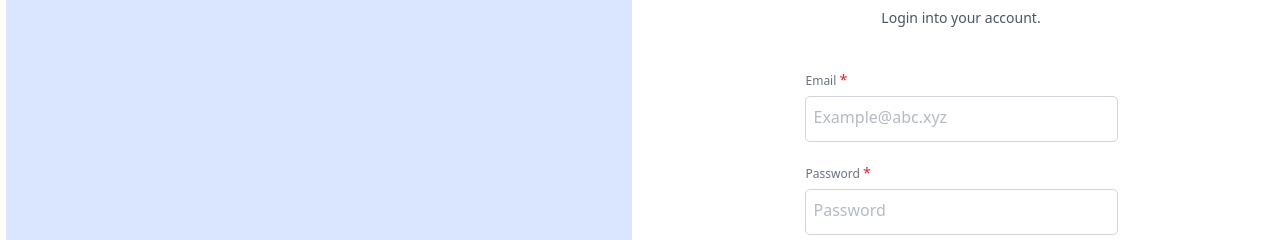
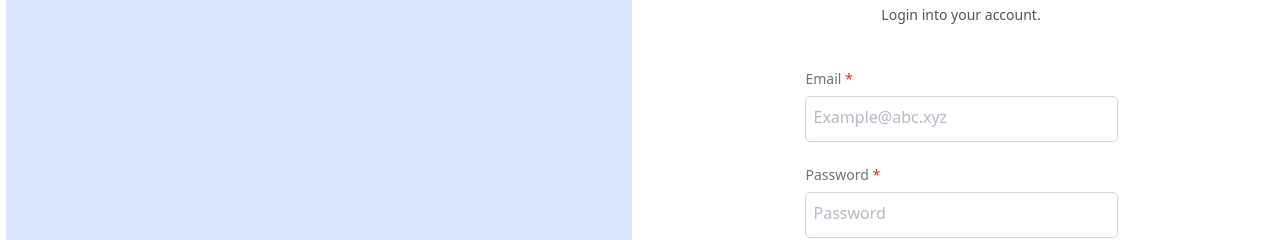
Before and after one commit to Mahesh-Uppunuthula/Linklytic-App, a React (Vite) app: page / in a window 1280 px wide. Both pictures are taken after a click on the button "Log in". Shown: the part 240-480 px from the top of the page. Built offline with nearby package versions, Linux system fonts and the light colour scheme.

Commit message:
Made isRequried prop optional in Field component

```diff
--- a/src/Components/Field/Field.tsx
+++ b/src/Components/Field/Field.tsx
@@ -3,7 +3,7 @@ import { cn } from "../../Utils/helpers";
 
 type FieldType = {
   className?: string;
-  isRequired: boolean;
+  isRequired?: boolean;
   name: string;
 };
 function Field(
@@ -16,7 +16,7 @@ function Field(
       {...props}
       className={cn(
         className,
-        "text-gray-500 text-xs font-medium flex gap-[2px]"
+        "text-gray-500 text-sm font-medium flex gap-[2px]"
       )}
     >
       {!!name.trim().length ? (
```
